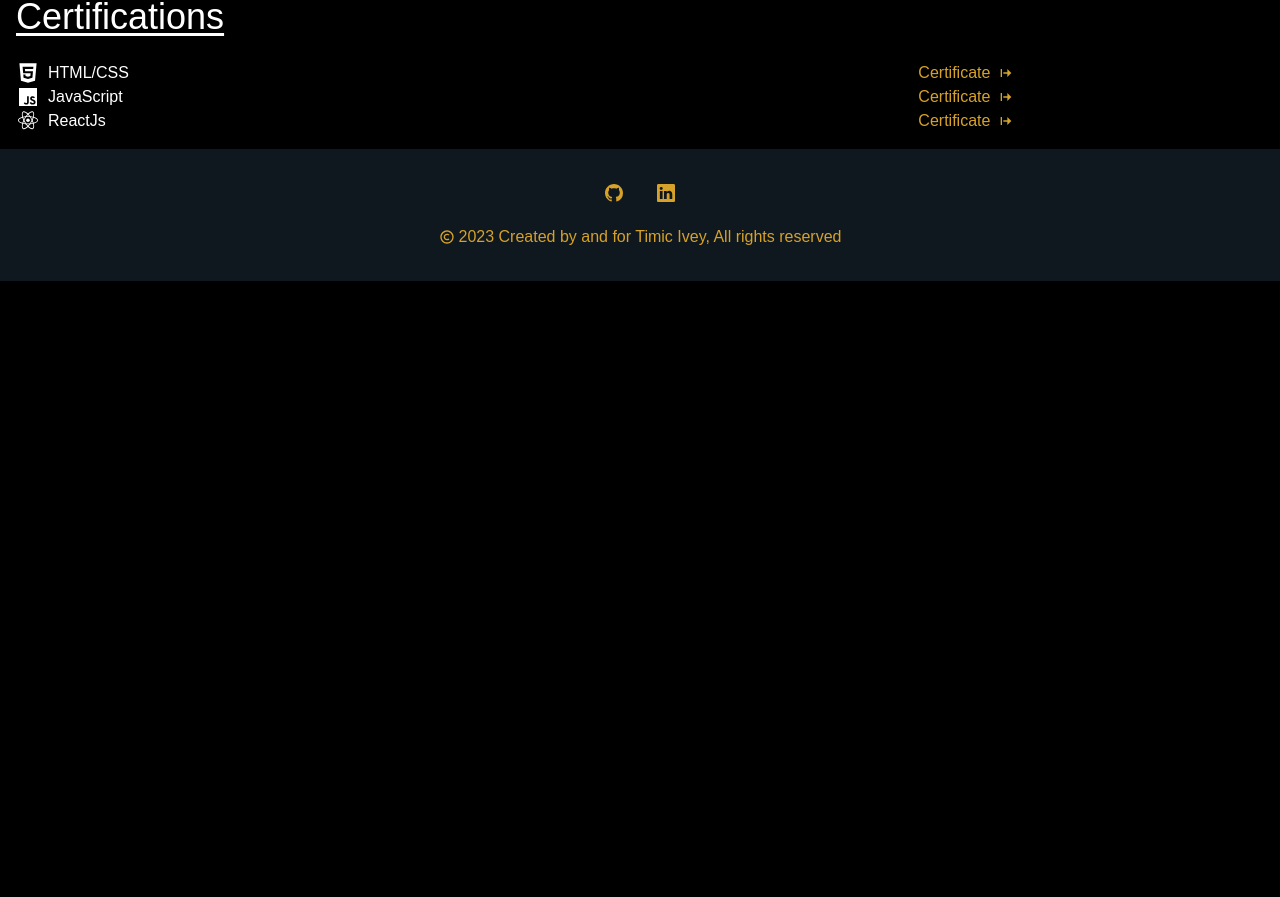
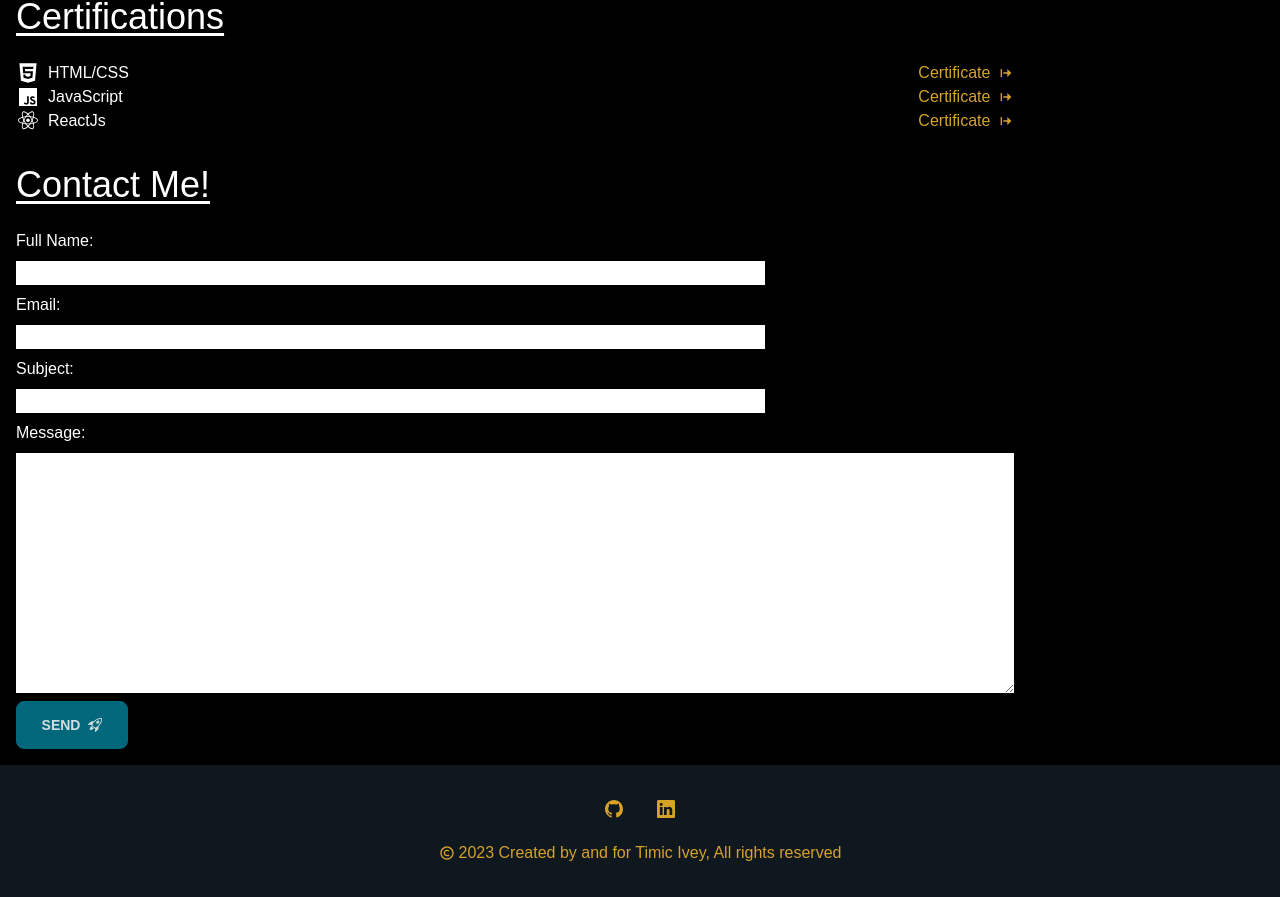
Before and after one commit to Lwmeek/new-portfolio, a React (Vite) app: page / in a window 1280 px wide. Shown: the part 2227-3124 px from the top of the page. Before the commit the page ends 2508 px from the top, so only its background shows below. Built offline with nearby package versions, Linux system fonts and the light colour scheme; a web font is replaced by a local one.

Commit message:
Created contact form through email

```diff
--- a/src/App.jsx
+++ b/src/App.jsx
@@ -1,4 +1,5 @@
 import Certificates from "./Components/Certified/Certificates";
+import Contact from "./Components/Contact/Contact";
 import Footer from "./Components/Footer/Footer";
 import Header from "./Components/Header/Header";
 import Introduction from "./Components/Introduction/Introduction";
@@ -15,6 +16,7 @@ function App() {
 			<Projects />
 			<ProjectCard/>
 			<Certificates />
+			<Contact />
 			<Footer />
 		</>
 	);
--- a/src/Components/Certified/Certificates.jsx
+++ b/src/Components/Certified/Certificates.jsx
@@ -9,9 +9,9 @@ import {
 const Certificates = () => {
 	return (
 		<section className="certificates p-4">
-			<h1 className="text-4xl mb-6 underline underline-offset-4">
+			<h2 className="text-4xl mb-6 underline underline-offset-4">
 				Certifications
-			</h1>
+			</h2>
 			<div className="flex gap-2 items-center justify-between w-4/5">
 				<div className="flex gap-2">
 					<AiFillHtml5 className="text-2xl" />
--- /dev/null
+++ b/src/Components/Contact/Contact.jsx
@@ -0,0 +1,40 @@
+import React from "react";
+import { BsRocketTakeoff } from "react-icons/bs";
+
+const Contact = () => {
+	return (
+		<>
+			<section className="contact p-4">
+				<h2 className="text-4xl mb-6 underline underline-offset-4">
+					Contact Me!
+				</h2>
+				<form className="flex flex-col gap-2">
+					<label htmlFor="fullName">Full Name:</label>
+					<input className="w-3/5" type="text" name="fullName" id="fullName" />
+
+					<label htmlFor="email">Email:</label>
+					<input className="w-3/5" type="email" name="email" id="email" />
+
+					<label htmlFor="subject">Subject:</label>
+					<input className="w-3/5" type="text" name="subject" id="subject" />
+
+					<label htmlFor="message">Message:</label>
+					<textarea
+						className="w-4/5"
+						name="message"
+						id="message"
+						cols="30"
+						rows="10"
+					></textarea>
+
+					<button className="btn btn-primary w-28" type="submit">
+						Send
+						<BsRocketTakeoff />
+					</button>
+				</form>
+			</section>
+		</>
+	);
+};
+
+export default Contact;
--- a/src/Components/Projects/Projects.jsx
+++ b/src/Components/Projects/Projects.jsx
@@ -3,9 +3,9 @@ import React from "react";
 const Projects = () => {
 	return (
 		<section className="p-5 mb-16">
-			<h1 className="text-4xl mb-8 underline underline-offset-4">
+			<h2 className="text-4xl mb-8 underline underline-offset-4">
 				Recent Projects
-			</h1>
+			</h2>
 			<div className="tabs bg-neutral">
 				<a className="tab tab-lifted">Project 1</a>
 				<a className="tab tab-lifted tab-active">Project 2</a>
--- a/src/Components/Skills/Skills.jsx
+++ b/src/Components/Skills/Skills.jsx
@@ -4,9 +4,9 @@ const Skills = () => {
 	return (
 		<>
 			<section className="skills-section p-5 mb-16">
-				<h1 className="text-4xl mb-8 underline underline-offset-4">
+				<h2 className="text-4xl mb-8 underline underline-offset-4">
 					Skills I Possess
-				</h1>
+				</h2>
 				<div className="grid grid-cols-2 gap-2">
 					<p className="badge badge-primary text-secondary">
 						Frontend Development
--- a/src/index.css
+++ b/src/index.css
@@ -13,7 +13,6 @@
 body {
 	font-family: "AR One Sans", sans-serif;
 }
-/* grid grid-cols-3 gap-2*/
 
 /* Header */
 .banner {
```
